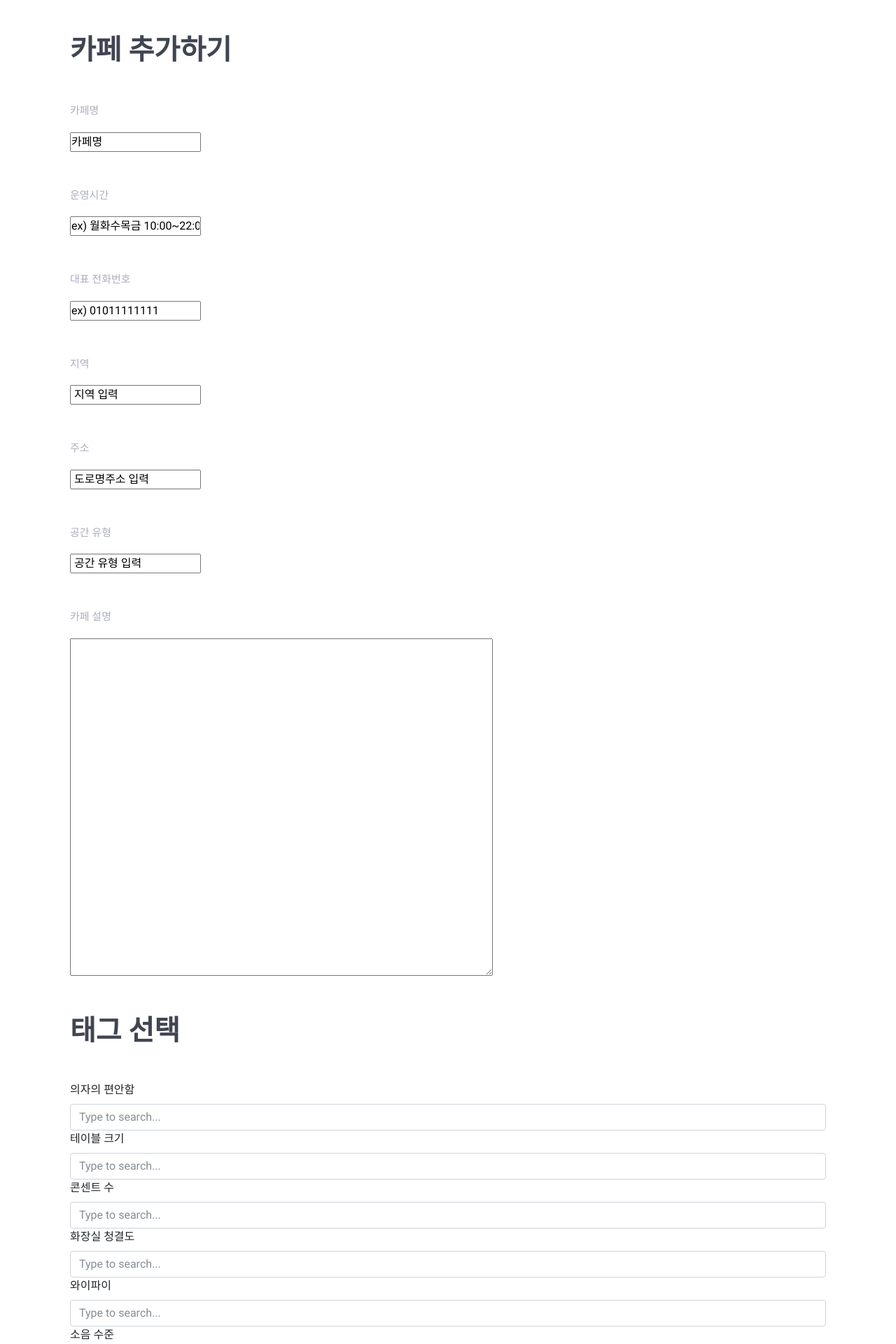
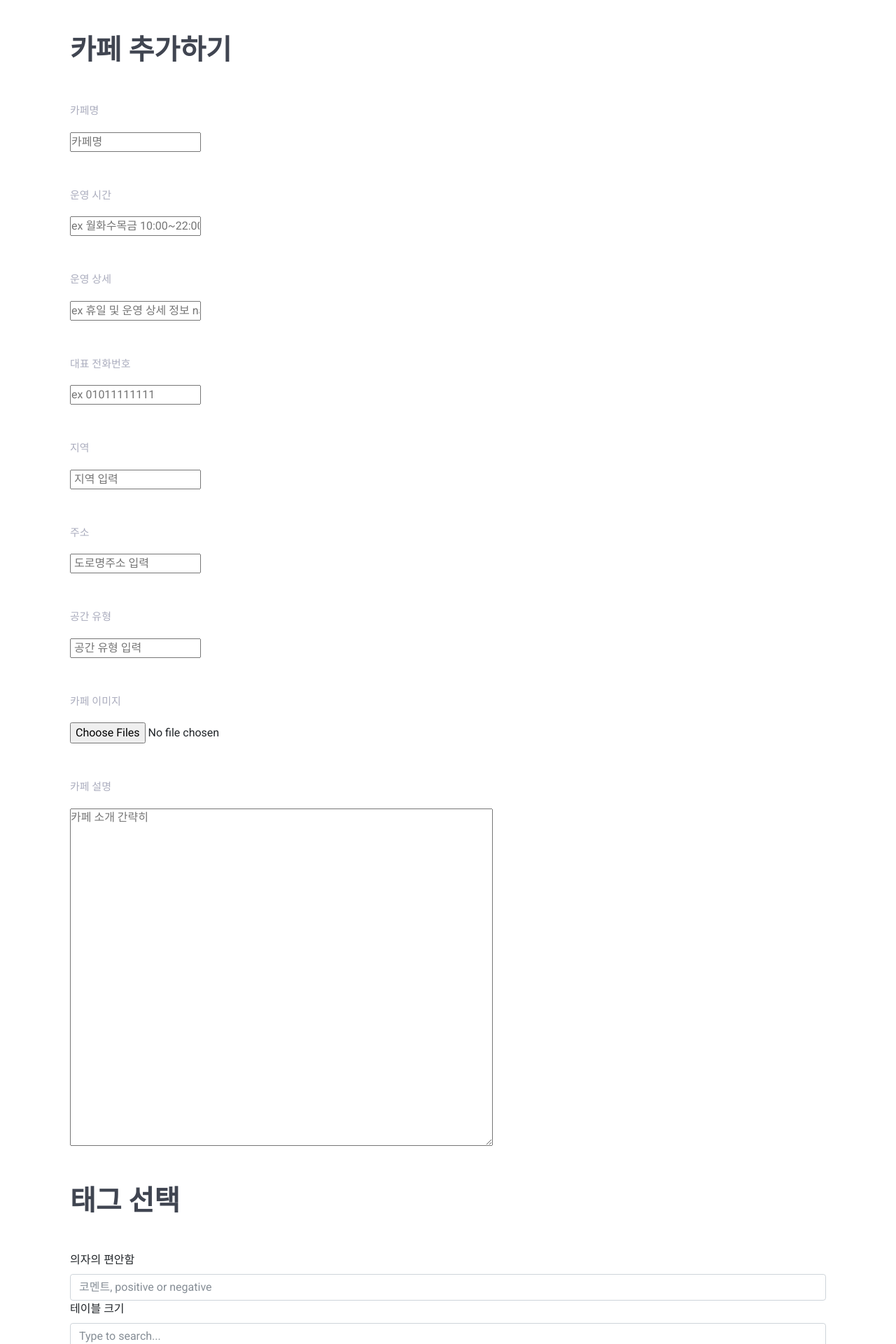
Before and after one commit to JwahoonKim/QuietPlace, a Django app: page /posts/newcafe/ in a window 1280 px wide. Shown: the top 1920 px of the page at 70% size. Run offline with Django 3.2, Linux system fonts and the light colour scheme; some libraries are stand-ins or nearby versions.

Commit message:
[feat] 뉴카페 기능 추가, 카페 및 카페_포토 모델 추가

```diff
--- a/quietPlace/templates/quietPlace/newcafe.html
+++ b/quietPlace/templates/quietPlace/newcafe.html
@@ -23,92 +23,86 @@
       <div class="container-fluid mt-5 mb-5"><h1>카페 추가하기</h1></div>
       <form id="newcafe-form" method="POST" action="{%url 'new_cafe' %}">
         {% csrf_token %}
-        <div class="container-fluid mb-5"><p>카페명</p><input type='text' value='카페명' name='cafe_name'/></div>
-        <div class="container-fluid mb-5"><p>운영시간</p><input type='textarea' value='ex) 월화수목금 10:00~22:00' name='working_hour'/></div>
-        <div class="container-fluid mb-5"><p>대표 전화번호</p><input type='text' value='ex) 01011111111' name='phone'/></div>
-        <div class="container-fluid mb-5"><p>지역</p><input value=' 지역 입력 ' name='region'/></div>
-        <div class="container-fluid mb-5"><p>주소</p><input value=' 도로명주소 입력' name='address'/></div>
-        <div class="container-fluid mb-5"><p>공간 유형</p><input value=' 공간 유형 입력 ' name='category'/></div>
-        <div class="container-fluid mb-5"><p>카페 설명</p><textarea value='카페 소개 간략히' name="cafe_description" rows="20" cols="70"></textarea></div>
+        <div class="container-fluid mb-5"><p>카페명</p><input type='text' placeholder='카페명' name='cafe_name'/></div>
+        <div class="container-fluid mb-5"><p>운영 시간</p><input type='textarea' placeholder='ex 월화수목금 10:00~22:00' name='working_hour'/></div>
+        <div class="container-fluid mb-5"><p>운영 상세</p><input type='textarea' placeholder='ex 휴일 및 운영 상세 정보 name='working_detail'/></div>
+        <div class="container-fluid mb-5"><p>대표 전화번호</p><input type='text' placeholder='ex 01011111111' name='phone'/></div>
+        <div class="container-fluid mb-5"><p>지역</p><input placeholder=' 지역 입력 ' name='region'/></div>
+        <div class="container-fluid mb-5"><p>주소</p><input placeholder=' 도로명주소 입력' name='address'/></div>
+        <div class="container-fluid mb-5"><p>공간 유형</p><input placeholder=' 공간 유형 입력 ' name='category'/></div>
+        <div class="container-fluid mb-5"><p>카페 이미지</p><input type="file" name="imgs" multiple></div>
+        <div class="container-fluid mb-5"><p>카페 설명</p><textarea placeholder='카페 소개 간략히' name="cafe_description" rows="20" cols="70"></textarea></div>
         <section class="container-fluid mt-5 mb-5" id="tag-selecting-area">
           <h1 class="mt-5 mb-5">태그 선택</h1>
           <div>
             <label for="exampleDataList" class="form-label">의자의 편안함</label>
-            <input class="form-control" list="datalistOptions" id="exampleDataList" placeholder="Type to search..." name="chair">
+            <input class="form-control" list="datalistOptions" id="exampleDataList" placeholder="코멘트, positive or negative" name="chair">
             <datalist id="datalistOptions">
-              <option value="San Francisco">
-              <option value="New York">
+              <option value="편안해요, positive">
+              <option value="불편해요, negative">
             </datalist>
           </div>
           <div>
             <label for="exampleDataList" class="form-label">테이블 크기</label>
             <input class="form-control" list="datalistOptions" id="exampleDataList" placeholder="Type to search..." name="table">
             <datalist id="datalistOptions">
-              <option value="San Francisco">
-              <option value="New York">
+              <option value="넓어요, positive">
+              <option value="조금 좁아요, negative">
             </datalist>
           </div>
           <div>
             <label for="exampleDataList" class="form-label">콘센트 수</label>
             <input class="form-control" list="datalistOptions" id="exampleDataList" placeholder="Type to search..." name="socket">
             <datalist id="datalistOptions">
-              <option value="San Francisco">
-              <option value="New York">
+              <option value="충분해요, positive">
+              <option value="부족해요, negative">
             </datalist>
           </div>
           <div>
             <label for="exampleDataList" class="form-label">화장실 청결도</label>
             <input class="form-control" list="datalistOptions" id="exampleDataList" placeholder="Type to search..." name="bathroom">
             <datalist id="datalistOptions">
-              <option value="San Francisco">
-              <option value="New York">
+              <option value="청결해요, positive">
+              <option value="청결하지 않아요, negative">
             </datalist>
           </div>
           <div>
             <label for="exampleDataList" class="form-label">와이파이</label>
             <input class="form-control" list="datalistOptions" id="exampleDataList" placeholder="Type to search..." name="wifi">
             <datalist id="datalistOptions">
-              <option value="San Francisco">
-              <option value="New York">
+              <option value="있어요, positive">
+              <option value="없어요, negative">
             </datalist>
           <div>
             <label for="exampleDataList" class="form-label">소음 수준</label>
             <input class="form-control" list="datalistOptions" id="exampleDataList" placeholder="Type to search..." name="volume">
             <datalist id="datalistOptions">
-              <option value="San Francisco">
-              <option value="New York">
+              <option value="조용해요, positive">
+              <option value="조금 시끄러워요, negative">
             </datalist>
           </div>
           <div>
             <label for="exampleDataList" class="form-label">공간 크기</label>
             <input class="form-control" list="datalistOptions" id="exampleDataList" placeholder="Type to search..." name="place_size">
             <datalist id="datalistOptions">
-              <option value="San Francisco">
-              <option value="New York">
+              <option value="공간이 넓어요, positive">
+              <option value="공간이 조금 좁아요, negative">
             </datalist>
           </div>
           <div>
             <label for="exampleDataList" class="form-label">다인원 토론공간</label>
             <input class="form-control" list="datalistOptions" id="exampleDataList" placeholder="Type to search..." name="discussion_room">
             <datalist id="datalistOptions">
-              <option value="San Francisco">
-              <option value="New York">
+              <option value="있어요, positive">
+              <option value="없어요, negative">
             </datalist>
           </div>
           <div>
-            <label for="exampleDataList" class="form-label">프랜차이즈</label>
-            <input class="form-control" list="datalistOptions" id="exampleDataList" placeholder="Type to search..." name="franchise">
-            <datalist id="datalistOptions">
-              <option value="San Francisco">
-              <option value="New York">
-            </datalist>
-          </div>
-          <div>
-            <label for="exampleDataList" class="form-label">Datalist example</label>
+            <label for="exampleDataList" class="form-label">예약 가능 여부</label>
             <input class="form-control" list="datalistOptions" id="exampleDataList" placeholder="Type to search..." name="booking_available">
             <datalist id="datalistOptions">
-              <option value="San Francisco">
-              <option value="New York">
+              <option value="가능해요, positive">
+              <option value="안돼요, negative">
             </datalist>
           </div>
         </section>
--- a/quietPlace/views.py
+++ b/quietPlace/views.py
@@ -2,7 +2,7 @@ from django.http.request import HttpRequest
 from django.http.response import HttpResponse, HttpResponseRedirect
 from django.shortcuts import render, redirect
 import quietPlace
-from quietPlace.models import Cafe, Review, Photo, Like, Tag
+from quietPlace.models import Cafe, Review, Cafe_Photo, Like, Tag
 from accounts.models import Profile
 from django.http import JsonResponse
 # JsonResponse 추가가 필요한 경우 아래 코드 추가
@@ -46,14 +46,19 @@ def new_cafe(request):
         cafe_name = request.POST['cafe_name']
         cafe_description = request.POST['cafe_description']
         working_hour = request.POST['working_hour']
+        working_detail = request.POST['working_detail']
         phone = request.POST['phone']
         address = request.POST['address']
         category = request.POST['category']
         region = request.POST['region']
-        ### 카페 모델 만들기 ###
         cafe = Cafe.objects.create(
             cafe_name=cafe_name, cafe_description=cafe_description, working_hour=working_hour, phone=phone, address=address, category=category, region=region
         )
+        for img in request.FILES.getlist('imgs'):
+            cafe_photo = Cafe_Photo()
+            cafe_photo.cafe = cafe
+            cafe_photo.cafe_img = img
+            cafe_photo.save()
 
         chair = request.POST['chair']
         table = request.POST['table']
```
Also changed, not shown: quietPlace/models.py (+6 -4 lines), quietPlace/migrations/0006_remove_tag_franchise.py (added), quietPlace/migrations/0007_auto_20210715_1503.py (added), quietPlace/migrations/0008_cafe_working_detail.py (added).
